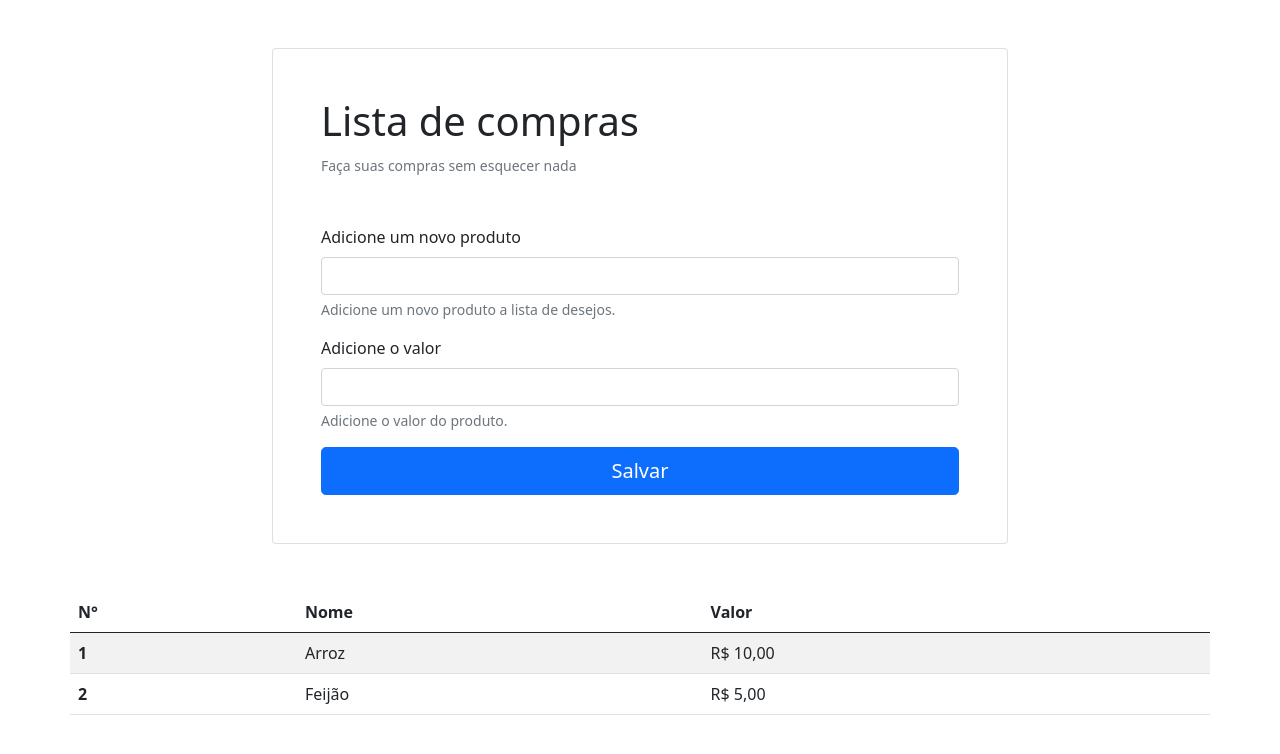
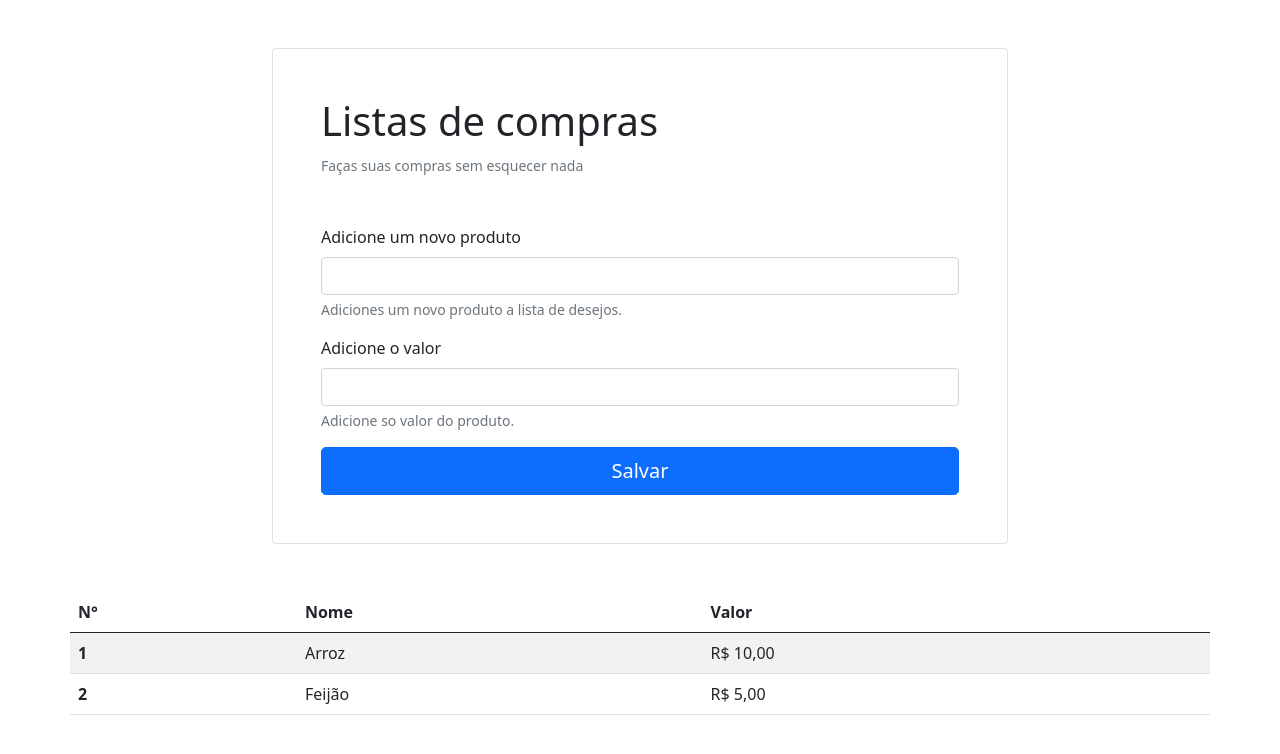
Before and after one commit to YagoLopes/lista-compras, a plain HTML site: page index.html in a window 1280 px wide. Drawn offline with nearby package versions, Linux system fonts and the light colour scheme.

Commit message:
feat(html): add s html

```diff
--- a/index.html
+++ b/index.html
@@ -7,7 +7,7 @@
     <meta name="viewport" content="width=device-width, initial-scale=1.0">
     <link href="https://cdn.jsdelivr.net/npm/bootstrap@5.0.2/dist/css/bootstrap.min.css" rel="stylesheet"
         integrity="sha384-EVSTQN3/azprG1Anm3QDgpJLIm9Nao0Yz1ztcQTwFspd3yD65VohhpuuCOmLASjC" crossorigin="anonymous">
-    <title>Lista de Compras</title>
+    <title>Listas de Compras</title>
 
 </head>
 
@@ -17,17 +17,17 @@
             <div class="col-sm-8 col-12 align-self-center">
                 <div class="card p-5">
                     <form>
-                        <p class="h1">Lista de compras</p>
-                        <small class="text-muted">Faça suas compras sem esquecer nada</small>
+                        <p class="h1">Listas de compras</p>
+                        <small class="text-muted">Faças suas compras sem esquecer nada</small>
                         <div class="mb-3 mt-5">
                             <label for="input-name-produto" class="form-label">Adicione um novo produto</label>
                             <input type="text" class="form-control" id="input-name-produto">
-                            <div id="produtoHelp" class="form-text">Adicione um novo produto a lista de desejos.</div>
+                            <div id="produtoHelp" class="form-text">Adiciones um novo produto a lista de desejos.</div>
                         </div>
                         <div class="mb-3">
                             <label for="input-price-produto" class="form-label">Adicione o valor</label>
                             <input type="text" class="form-control" id="input-price-produto">
-                            <div id="priceHelp" class="form-text">Adicione o valor do produto.</div>
+                            <div id="priceHelp" class="form-text">Adicione so valor do produto.</div>
                         </div>
                         <div class="d-grid gap-2">
                             <button type="submit" class="btn btn-primary btn-lg">Salvar</button>
```
